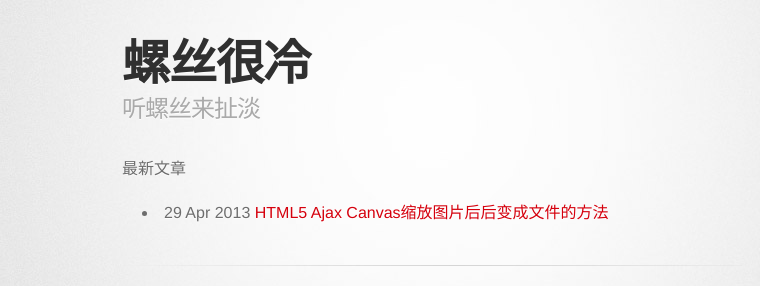
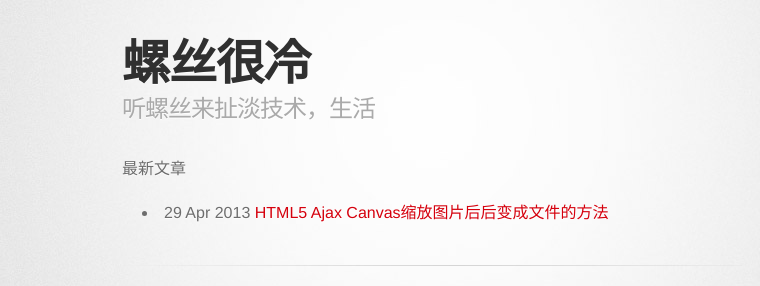
Before and after one commit to Rothcold/blog, a Jekyll site: the page built from index.html, in a window 1280 px wide. Shown: the top 286 px of the page, without its empty margins (208-968 px from the left). Built offline with Jekyll 4.4.1, drawn with Linux system fonts in a browser that asks for light colours; some web fonts are replaced.

Commit message:
Layout update

```diff
--- a/_layouts/default.html
+++ b/_layouts/default.html
@@ -19,7 +19,7 @@
         <div class="inner">
             <header>
                 <a href="{{ site.baseurl }}"><h1>螺丝很冷</h1></a>
-                <h2>听螺丝来扯淡</h2>
+                <h2>听螺丝来扯淡技术，生活</h2>
             </header>
             <section id="main_content">
                 {{ content }}
```
